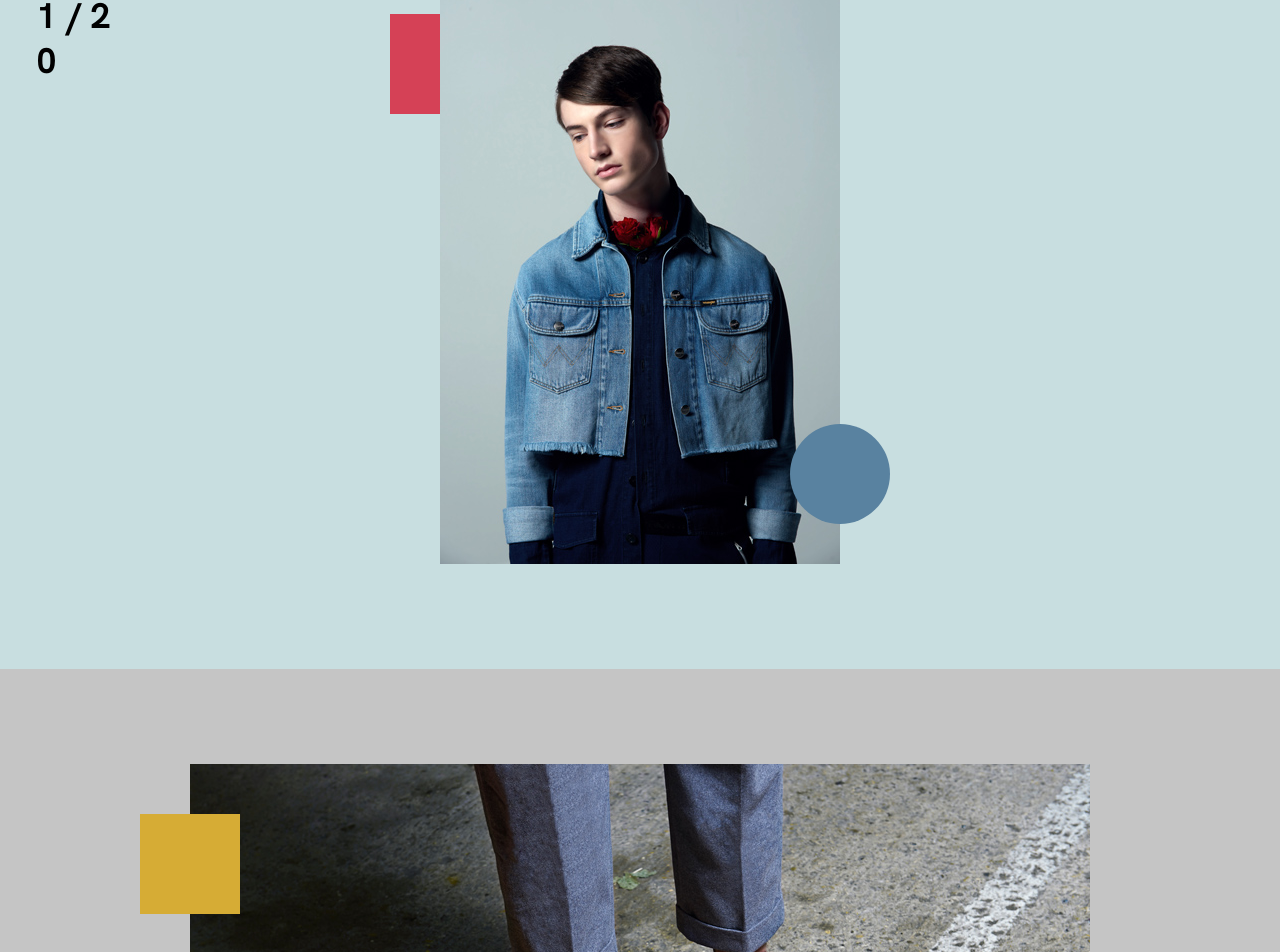
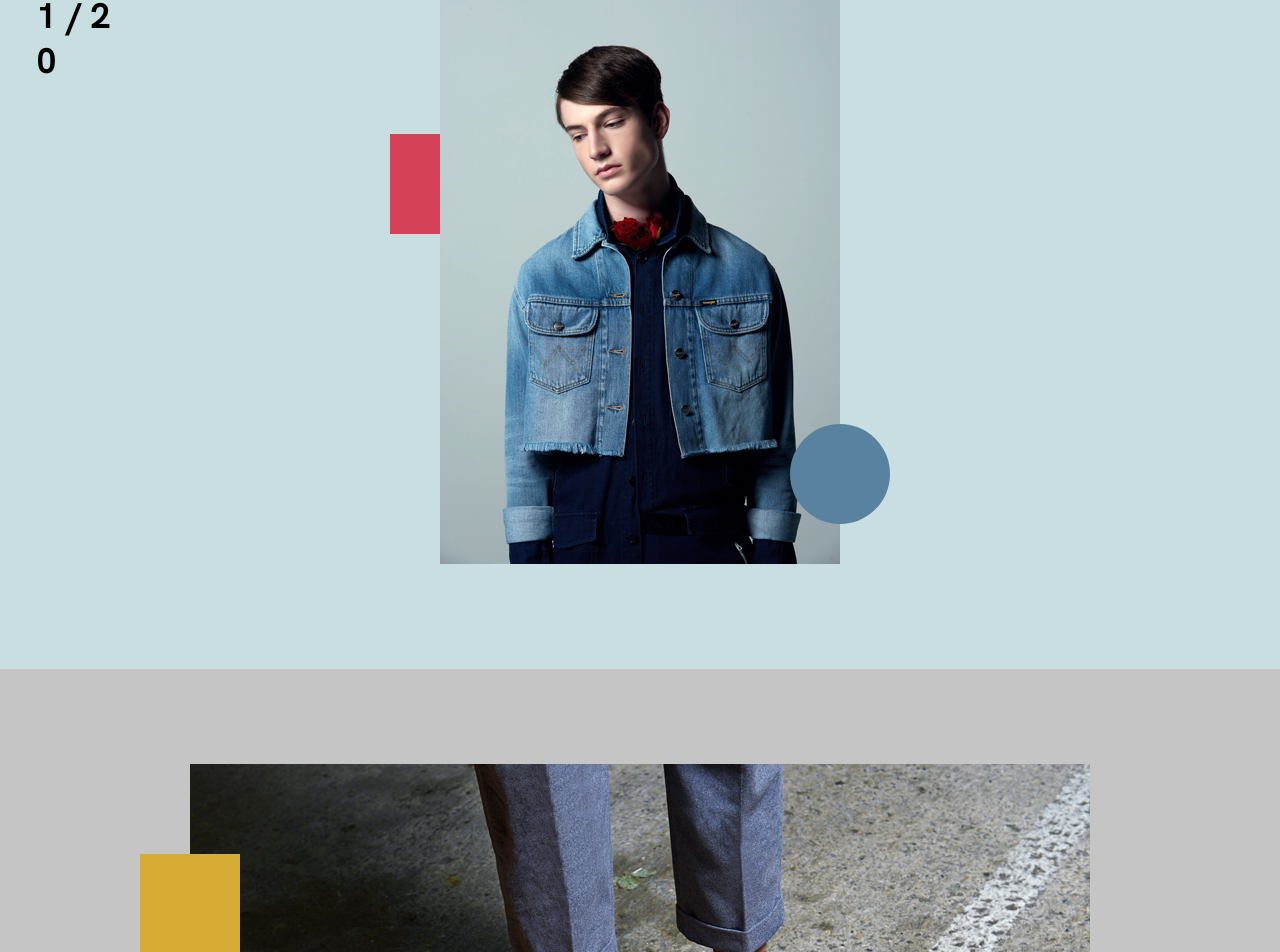
Before and after one commit to gideonibemerejr/js-for-designers, a React (Create React App) app: page /jenna-buchholz in a window 1280 px wide. Shown: the part 131-1083 px from the top of the page. Built offline with nearby package versions, Linux system fonts and the light colour scheme.

Commit message:
Update parallaxscroll method to include midpoints of page and section as well as implement parallax scroll with no real variety

```diff
--- a/src/Pages/JennaBuchholz/components/Section/index.jsx
+++ b/src/Pages/JennaBuchholz/components/Section/index.jsx
@@ -4,7 +4,7 @@ import { Square, Circle } from '../Shapes'
 import './Section.css'
 
 
-const Section = React.forwardRef(({ client, imageNo, circle, square, photo, backgroundColor, c }, ref) => {
+const Section = React.forwardRef(({ client, imageNo, circle, square, photo, backgroundColor, c, parallaxSquare, parallaxCircle }, ref) => {
     const dataDark = imageNo === 3 ? true : false
     return (
     <section
@@ -20,17 +20,17 @@ const Section = React.forwardRef(({ client, imageNo, circle, square, photo, back
                 c === 'AlterEgo' && imageNo === 1  ?
                 (
                 <>
-                <Square backgroundColor={square}/>
+                <Square parallaxSquare={parallaxSquare} backgroundColor={square}/>
                     <img src={photo} alt=""/>
-                <Circle backgroundColor={circle} />
+                <Circle parallaxCircle={parallaxCircle} backgroundColor={circle} />
                 </>
                 )
                 :
                 (
                 <>
-                <Circle backgroundColor={circle} />
+                <Circle parallaxCircle={parallaxCircle} backgroundColor={circle} />
                     <img src={photo} alt=""/>
-                <Square backgroundColor={square}/>
+                <Square parallaxSquare={parallaxSquare} backgroundColor={square}/>
                 </>
 
                 )
--- a/src/Pages/JennaBuchholz/data/index.js
+++ b/src/Pages/JennaBuchholz/data/index.js
@@ -5,13 +5,17 @@ const clients = [
         backgroundColor: '#c8dee0',
         square: '#d54156',
         circle: '#5982a0',
+        parallaxSquare: 0.1,
+        parallaxCircle: 0,
     },
     {
         name: 'Alter Ego',
         photo: './assets/jenna-buchholz/image2.jpg',
         backgroundColor: '#c5c5c5',
         square: '#d6ac35',
-        circle: '#be3c52'
+        circle: '#be3c52',
+        parallaxSquare: 0.2,
+        parallaxCircle: 0,
 
     },
     {
@@ -20,13 +24,17 @@ const clients = [
         backgroundColor: '#292121',
         square: '#5f3736',
         circle: '#6e5f67',
+        parallaxSquare: 0.4,
+        parallaxCircle: 0,
     },
     {
         name: 'Valencia Clothing',
         photo: './assets/jenna-buchholz/image4.jpg',
         backgroundColor: '#f3f1f2',
         square: '#6e5f67',
-        circle: '#5982a0'
+        circle: '#5982a0',
+        parallaxSquare: 0.1,
+        parallaxCircle: 0,
 
     },
 
--- a/src/Pages/JennaBuchholz/index.jsx
+++ b/src/Pages/JennaBuchholz/index.jsx
@@ -20,12 +20,13 @@ class JennaBuchholz extends Component {
     removeSpaces = (name) => {
         return name.replace(/\s/g, '')
     }
+
     sections = []
 
     handleScroll = (e) => {
         this.handleUpdatePageScrollAndProgressBar()
         this.handleUpdateClientInfo()
-
+        this.handleParallax()
 
 
 
@@ -80,13 +81,38 @@ class JennaBuchholz extends Component {
         })
     }
 
+
+    // TODO: When the page scrolls, make things parallax
+    // TODO: Want to move certain tags, based on how far they are from an anchor point
+    // TODO: What is the anchor? Well, its the middle of the section
+    // TODO: How far should it parallax? Well, its a ratio of the middle distance scrolled to the middle point of the anchor
     handleParallax = () => {
-        // TODO: When the page scrolls, make things parallax
         // this is the distance from the top
-        const topViewport = window.pageYOffset
-        // TODO: Want to move certain tags, based on how far they are from an anchor point
-        // TODO: What is the anchor? Well, its the middle of the section
-        // TODO: How far should it parallax? Well, its a ratio of the middle distance scrolled to the middle point of the anchor
+        const viewportTop = window.pageYOffset
+
+        // this is the topViewport plus half the height of the page
+        const viewportMid = viewportTop + (window.innerHeight / 2)
+
+        // select the sections ref array and do something for each of the sections
+        this.sections.forEach(section => {
+
+            // top of each section
+            const sectionTop = section.offsetTop
+
+            // midpoint of each section
+            const sectionMid = sectionTop + (section.offsetHeight / 2)
+
+            // distance from the section to the viewportMid
+            const distanceToSection = viewportMid - sectionMid
+
+            // select the square tag
+            const tag = section.querySelector('div.JB-square')
+
+            // select the
+
+            tag.style.transform = `translate(0, ${distanceToSection * 0.10}px)`
+        })
+
     }
 
     componentDidMount() {
@@ -105,7 +131,7 @@ class JennaBuchholz extends Component {
             <ProgressBar percentage={this.state.percentage} isDark={this.state.isDark}/>
             <Header {...this.state}/>
            {clients.map((client, clientIdx) => {
-              let {name, backgroundColor, photo, square, circle } = client
+              let {name, backgroundColor, photo, square, circle, parallaxCircle, parallaxSquare } = client
               let c = this.removeSpaces(name)
             return (
                 <Section
@@ -118,6 +144,8 @@ class JennaBuchholz extends Component {
                 circle={circle}
                 square={square}
                 ref={(ref) => {this.sections[clientIdx] = ref}}
+                parallaxCircle={parallaxCircle}
+                parallaxSquare={parallaxSquare}
                 />
             )
            })}
```
